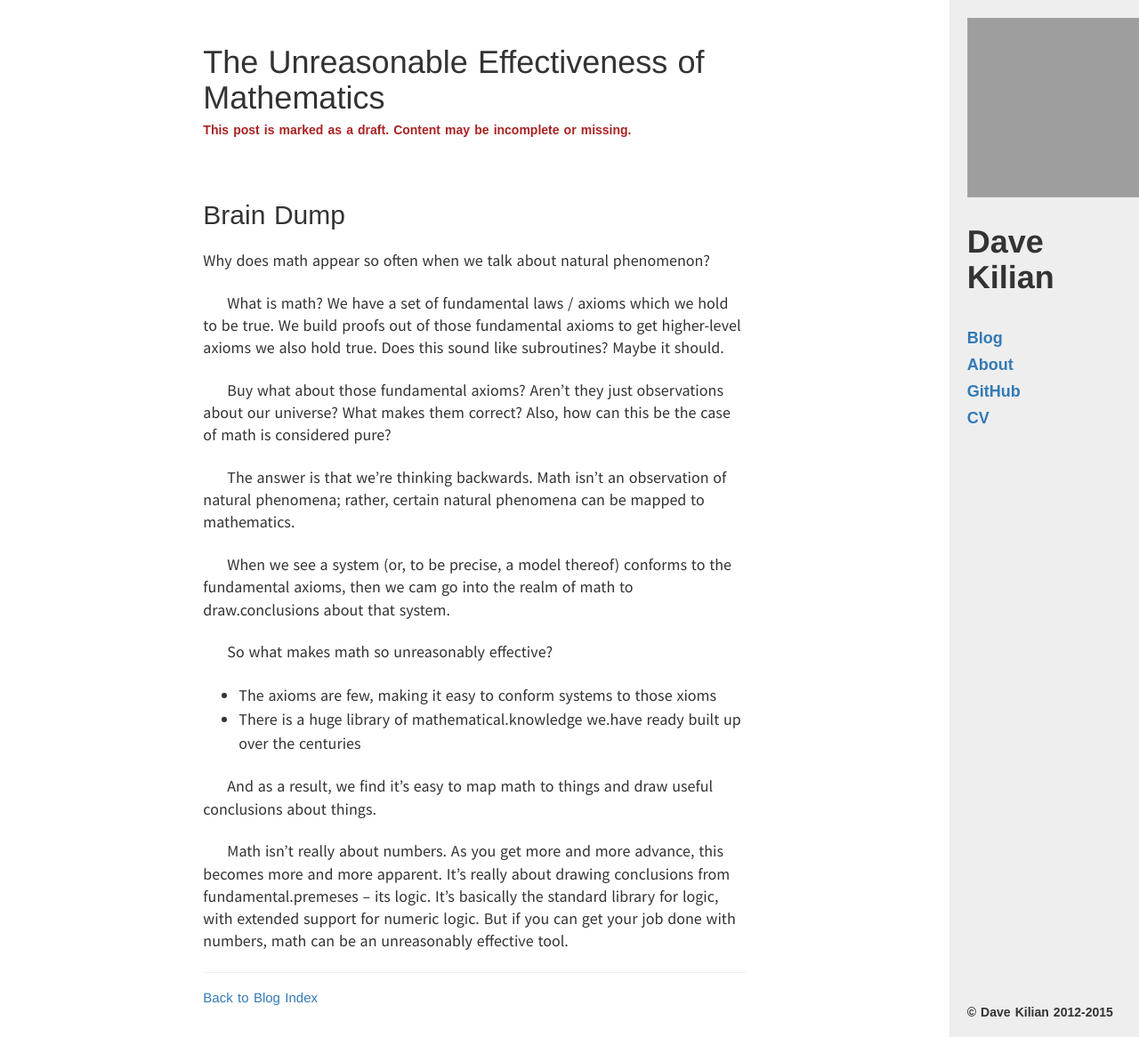
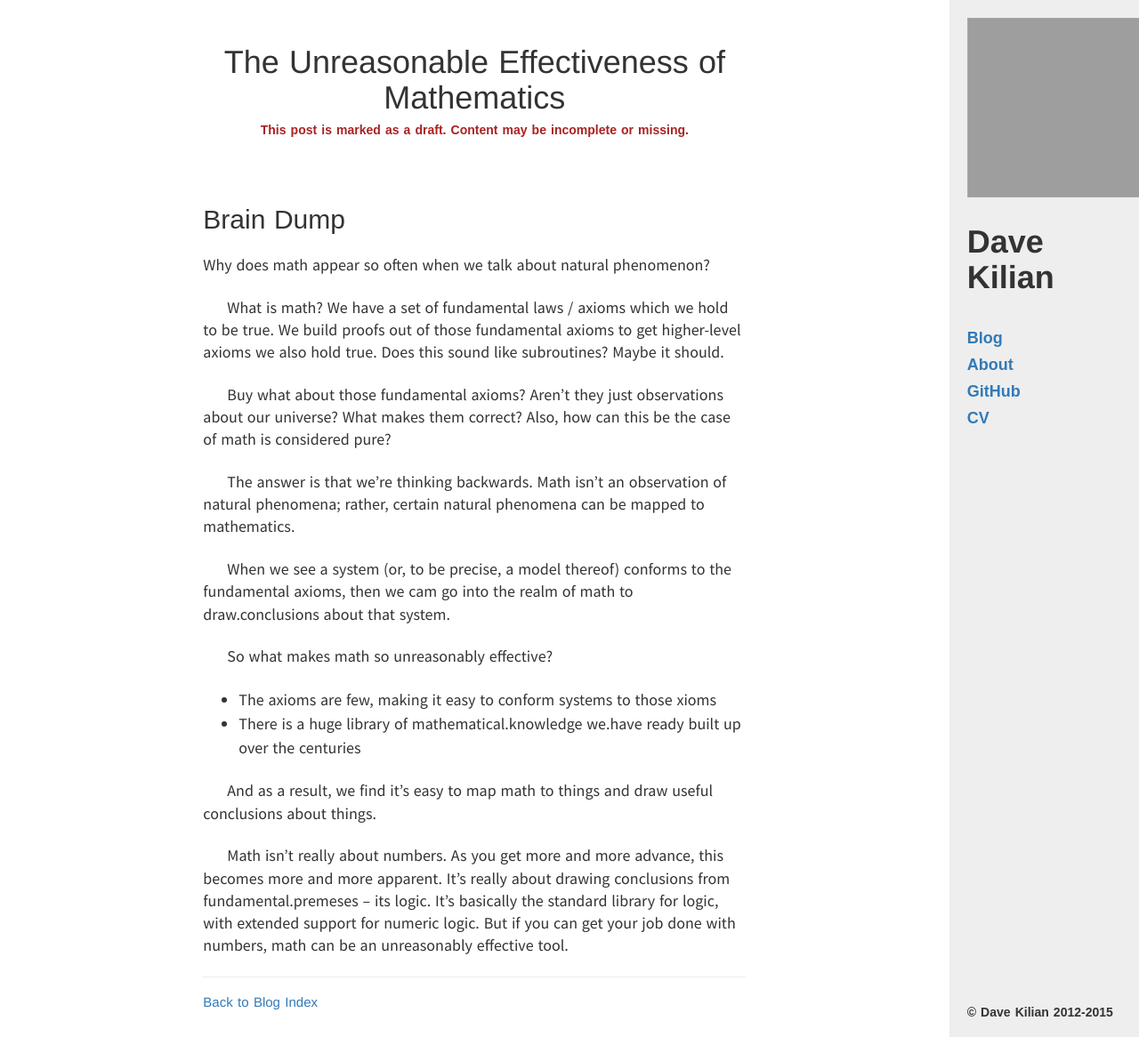
Before and after one commit to davekilian/davekilian.github.com, a Jekyll site: the page built from _posts/2014-07-13-unreasonable-math.markdown, in a window 1280 px wide and 1166 px high. Shown: the whole window at 89% size. Built offline with Jekyll 4.4.1, drawn with Linux system fonts in a browser that asks for light colours; nearby versions of some CDN libraries; Markdown is read by kramdown in place of the engine named in the settings; grey boxes are pictures that could not be loaded.

Commit message:
Post formatting tweaks

```diff
--- a/_layouts/post.html
+++ b/_layouts/post.html
@@ -3,16 +3,15 @@ layout: default
 ---
 <div style="padding: 1em">
     <div class="post-container">
-        <header>
-            <h1>{{ page.title }}</h1>
-            {% if page.draft %}
-                <h5 style="color:#a22">This post is marked as a draft. Content may be incomplete or missing.</h5>
-            {% endif %}
-        </header>
+        <div style="margin-bottom: 6em">
+            <center>
+                <h1>{{ page.title }}</h1>
+                {% if page.draft %}
+                    <h5 style="color:#a22">This post is marked as a draft. Content may be incomplete or missing.</h5>
+                {% endif %}
+            </center>
+        </div>
         <div class="post-content">
-            {% comment %} Force the first paragraph not to indent {% endcomment %}
-            <h2 style="display: block; height: 0px">&nbsp;</h2>
-
             {{ content }}
         </div>
         <hr />
```
